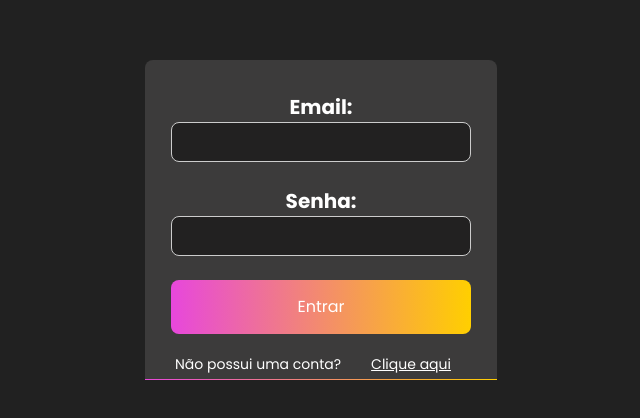
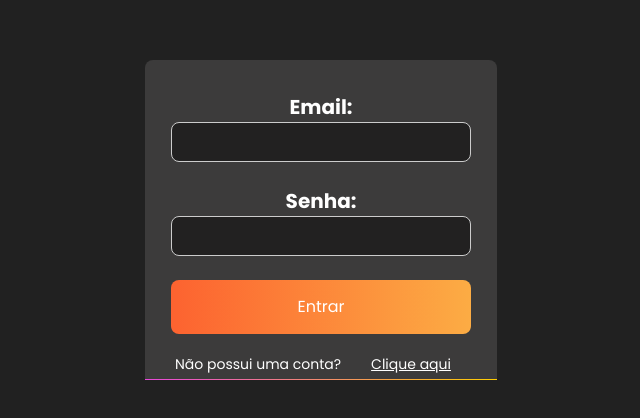
Before and after one commit to Maria-Eduarda90/chat, a React (Vite) app in the folder frontend/: page / in a window 1280 px wide. Shown: the part 180-598 px from the top of the page, without its empty margins (319-959 px from the left). Built offline with nearby package versions, Linux system fonts and the light colour scheme; no server answers.

Commit message:
button linear-gradient

```diff
--- a/frontend/src/components/Button/styles.ts
+++ b/frontend/src/components/Button/styles.ts
@@ -8,11 +8,21 @@ export const Button = styled.button`
   cursor: pointer;
   font-size: 16px;
   font-family: "Poppins", sans-serif;
-  background: linear-gradient(
-    90deg,
-    rgba(231, 71, 220, 1) 0%,
-    rgba(255, 207, 0, 1) 100%
-  );
+  background: linear-gradient(to right, #833ab4, #fd1d1d, #fcb045);
+  background-size: 400% 400%;
+  animation: animate-background-button 10s infinite ease-in-out;
   color: #fff;
   margin-bottom: 20px;
+
+  @keyframes animate-background-button {
+    0% {
+      background-position: 0 50%;
+    }
+    50% {
+      background-position: 100% 50%;
+    }
+    100% {
+      background-position: 0 50%;
+    }
+  }
 `;
```
